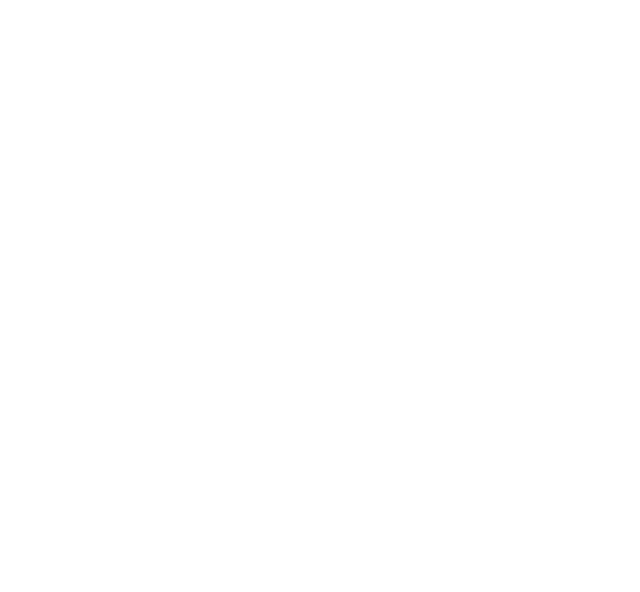
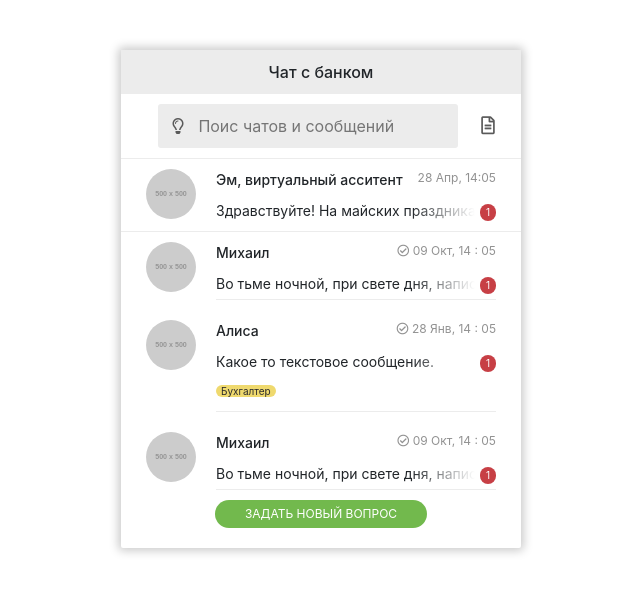
Before and after one commit to saqhan/pre-stage, an Angular app: page /chat in a window 1280 px wide. Before the commit this address led to /. Shown: the top 592 px of the page, without its empty margins (319-959 px from the left). Built offline with nearby package versions, Linux system fonts and the light colour scheme.

Commit message:
add chat

```diff
--- a/src/app/app-routing.module.ts
+++ b/src/app/app-routing.module.ts
@@ -3,6 +3,7 @@
 import {SinglePageComponent} from "./single-page/single-page.component";
 import {SecondPageComponent} from "./second-page/second-page.component";
 import {ListItemsComponent} from "./list-items/list-items.component";
+import {ChatComponent} from "./chat/chat.component";
 
 const routes: Routes = [
   {
@@ -16,6 +17,10 @@
   {
     path: 'list-items',
     component: ListItemsComponent,
+  },
+  {
+    path: 'chat',
+    component: ChatComponent,
   }
 ];
 
--- a/src/app/app.module.ts
+++ b/src/app/app.module.ts
@@ -13,6 +13,7 @@
 import { SinglePageComponent } from './single-page/single-page.component';
 import {SecondPageComponent} from "./second-page/second-page.component";
 import { ListItemsComponent } from './list-items/list-items.component';
+import { ChatComponent } from './chat/chat.component';
 
 @NgModule({
   declarations: [
@@ -27,6 +28,7 @@
     SinglePageComponent,
     SecondPageComponent,
     ListItemsComponent,
+    ChatComponent,
   ],
   imports: [
     BrowserModule,
--- /dev/null
+++ b/src/app/chat/chat.component.css
@@ -0,0 +1,167 @@
+.wrapper-chat {
+  max-width: 400px;
+  box-shadow: 0 0 10px 3px #ccc;
+  margin: 50px auto auto;
+  border-radius: 2px;
+  margin-bottom: 50px;
+}
+
+.header-chat {
+  background-color: #ececec;
+  text-align: center;
+  padding: 10px 0px;
+  font-weight: 500;
+}
+
+.chat-files {
+  text-align: center;
+  margin: 10px auto;
+  display: flex;
+  align-items: center;
+  justify-content: space-around;
+}
+
+.chat-files .row {
+  align-items: center;
+}
+
+.input-search {
+  width: 300px;
+  border-radius: 3px;
+  border: none;
+  background-color: #ececec;
+  padding: 10px 40px;
+  outline: none;
+}
+
+.chat-files .block-input::before {
+  font-family: "Font Awesome 5 Free";
+  font-weight: 400;
+  content: "\f0eb";
+  position: relative;
+  left: 25px;
+  z-index: 999;
+  color: #5a5a5a;
+}
+
+.block-file i {
+  font-size: 18px;
+  color: #5a5a5a;
+}
+
+.chat-user-main {
+  padding: 10px;
+  border-top: 1px solid #ececec;
+  border-bottom: 1px solid #ececec;
+}
+
+.chat-user {
+  padding: 10px;
+}
+
+.chat-user .user-info .date::before {
+  content: "\f058";
+  font-family: "Font Awesome 5 Free";
+}
+
+.user {
+  display: flex;
+  padding: 0px 15px;
+}
+
+.user-img {
+  width: 70px;
+  margin-right: 15px;
+}
+
+.user-img .img {
+  width: 50px;
+  height: 50px;
+  border-radius: 50%;
+  background-size: cover;
+}
+.chat-user .user-text {
+  border-bottom: 1px solid #ececec;
+}
+.user-text {
+  width: 100%;
+}
+
+.user-info {
+  width: 100%;
+  display: flex;
+  justify-content: space-between;
+}
+
+.user-info .name {
+  font-weight: 500;
+  font-size: 14px;
+}
+
+.user-info .date {
+  font-size: 12px;
+  color: #929292;
+}
+
+.message {
+  font-size: 14px;
+  height: 21px;
+  overflow: hidden;
+  width: 280px;
+  margin-top: 10px;
+  white-space: nowrap;
+}
+
+.message::after {
+  content: " ";
+  width: 85px;
+  position: absolute;
+  left: 290px;
+  z-index: 0;
+  background: linear-gradient(90deg, rgba(255,255,255,0) 0%, rgba(255,255,255,1) 75%, rgba(255,255,255,1) 46%);
+}
+
+.add::after {
+  content: "1";
+  background-color: #c73f45;
+  padding: 1px 6px;
+  color: #fff;
+  font-size: 10px;
+  border-radius: 30px;
+  position: absolute;
+  right: 25px;
+  top: 45px;
+  z-index: 999;
+}
+
+.chat-user .user .user-text .message {
+  margin-bottom: 5px;
+}
+
+.user-position {
+  margin-bottom: 10px;
+  margin-top: 5px;
+}
+
+.position {
+  background-color: #efd96e;
+  color: #2b2b2b;
+  border-radius: 10px;
+  font-size: 10px;
+  padding: 0px 5px;
+}
+
+.btn-new-ask {
+  text-align: center;
+  margin-bottom: 20px;
+}
+.btn-add-question {
+  border-radius: 30px;
+  padding: 5px 30px;
+  border: none;
+  background-color: #72b94d;
+  color: #ffffff;
+  text-transform: uppercase;
+  font-size: 12px;
+  outline: none;
+}
--- /dev/null
+++ b/src/app/chat/chat.component.html
@@ -0,0 +1,109 @@
+<div class="wrapper-chat">
+  <div class="container">
+    <div class="row">
+      <div class="col-12 header-chat">
+        Чат с банком
+      </div>
+      <div class="col-12">
+        <div class="chat-files">
+          <div class="block-input">
+            <input
+              type="text"
+              class="input-search"
+              placeholder="Поис чатов и сообщений"
+            />
+          </div>
+          <div class="block-file"><i class="far fa-file-alt"></i></div>
+        </div>
+      </div>
+      <div class="col-12 chat-user-main">
+        <div class="user">
+          <div class="user-img" >
+            <div class="img" [ngStyle]="{'background-image': 'url(https://via.placeholder.com/500x500?text=Visit)'}"></div>
+          </div>
+          <div class="user-text" >
+            <div class="user-info">
+              <div class="name">
+                Эм, виртуальный асситент
+              </div>
+              <div class="date">
+                28 Апр, 14:05
+              </div>
+            </div>
+            <div class="message">
+              <a href="/" class="add"> Здравствуйте! На майских праздниках вам конец!</a>
+            </div>
+          </div>
+        </div>
+      </div>
+      <div class="col-12 chat-user">
+        <div class="user">
+          <div class="user-img" >
+            <div class="img" [ngStyle]="{'background-image': 'url(https://via.placeholder.com/500x500?text=Visit)'}"></div>
+          </div>
+          <div class="user-text" >
+            <div class="user-info">
+              <div class="name">
+                <a routerLink="/"> Михаил</a>
+              </div>
+              <div class="date">
+                09 Окт, 14 : 05
+              </div>
+            </div>
+            <div class="message ">
+              <a routerLink="" class="add" >Во тьме ночной, при свете дня, написать этот текст</a>
+            </div>
+          </div>
+        </div>
+      </div>
+      <div class="col-12 chat-user">
+        <div class="user">
+          <div class="user-img" >
+            <div class="img" [ngStyle]="{'background-image': 'url(https://via.placeholder.com/500x500?text=Visit)'}"></div>
+          </div>
+          <div class="user-text" >
+            <div class="user-info">
+              <div class="name">
+                <a routerLink="/">Алиса</a>
+              </div>
+              <div class="date">
+                28 Янв, 14 : 05
+              </div>
+            </div>
+            <div class="message">
+              <a routerLink="/" class="add">Какое то текстовое сообщение.</a>
+            </div>
+            <div class="user-position">
+              <span class="position">Бухгалтер</span>
+            </div>
+          </div>
+        </div>
+      </div>
+      <div class="col-12 chat-user">
+        <div class="user">
+          <div class="user-img" >
+            <div class="img" [ngStyle]="{'background-image': 'url(https://via.placeholder.com/500x500?text=Visit)'}"></div>
+          </div>
+          <div class="user-text" >
+            <div class="user-info">
+              <div class="name">
+                <a routerLink="/"> Михаил</a>
+              </div>
+              <div class="date">
+                09 Окт, 14 : 05
+              </div>
+            </div>
+            <div class="message">
+              <a routerLink="" class="add">Во тьме ночной, при свете дня, написать этот текст</a>
+            </div>
+          </div>
+        </div>
+      </div>
+      <div class="col-12">
+        <div class="btn-new-ask">
+          <button class="btn-add-question" > Задать новый вопрос </button>
+        </div>
+      </div>
+    </div>
+  </div>
+</div>
--- /dev/null
+++ b/src/app/chat/chat.component.ts
@@ -0,0 +1,15 @@
+import { Component, OnInit } from '@angular/core';
+
+@Component({
+  selector: 'app-chat',
+  templateUrl: './chat.component.html',
+  styleUrls: ['./chat.component.css']
+})
+export class ChatComponent implements OnInit {
+
+  constructor() { }
+
+  ngOnInit(): void {
+  }
+
+}
--- a/src/app/res/view/header/header.component.html
+++ b/src/app/res/view/header/header.component.html
@@ -33,7 +33,7 @@
                 <a class="nav-link" routerLink="/list-items/">List Items</a>
               </li>
               <li class="nav-item">
-                <a class="nav-link" routerLink="/second-page/">Reports</a>
+                <a class="nav-link" routerLink="/chat/">Online Chat</a>
               </li>
               <li class="nav-item">
                 <a class="nav-link" routerLink="/second-page/">Customer Stories</a>
--- a/src/styles.css
+++ b/src/styles.css
@@ -16,3 +16,12 @@
   background-color: #0062cc;
   border-color: #005cbf;
 }
+
+a {
+  text-decoration: inherit;
+  color: inherit;
+}
+a:hover {
+  text-decoration: inherit;
+  color: inherit;
+}
```
